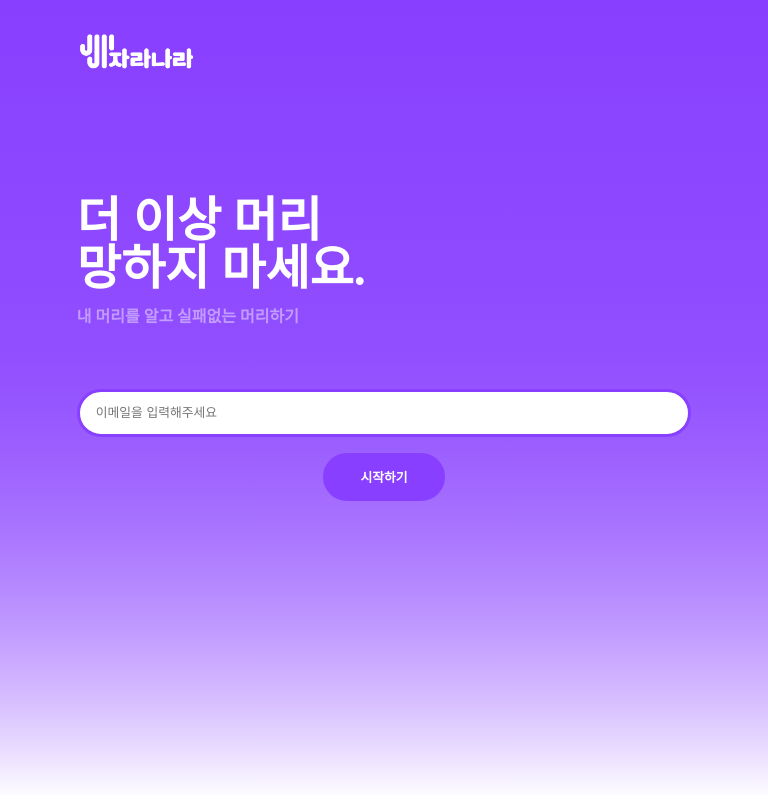
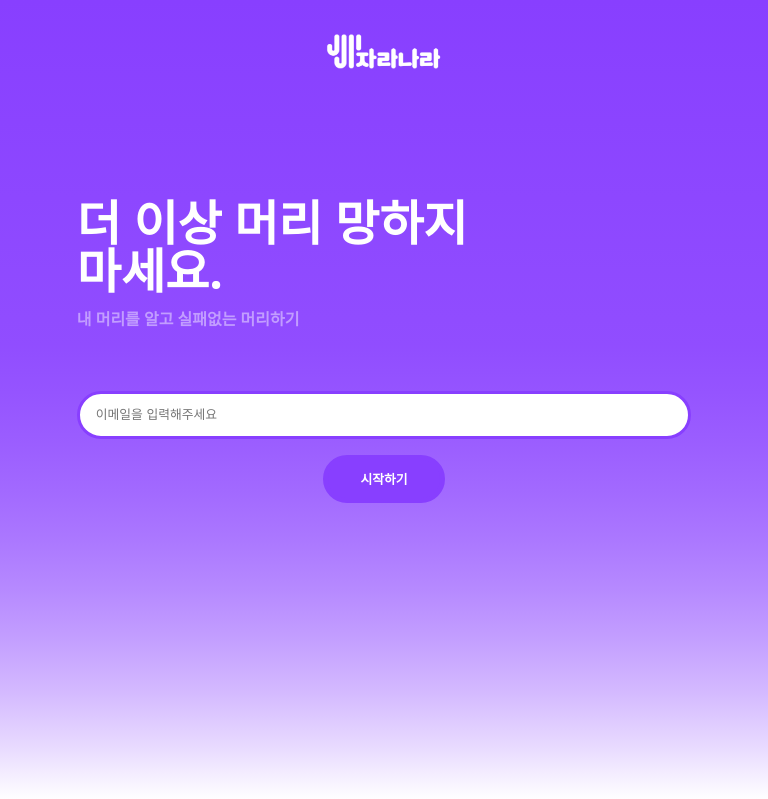
Before and after one commit to hamo-o/Practice-Design-Studio, a Django app: page / in a window 768 px wide. Shown: the top 799 px of the page. Run offline with Django 4.2, Linux system fonts and the light colour scheme; some web fonts are replaced.

Commit message:
design: change font, UI

```diff
--- a/logins/templates/home.html
+++ b/logins/templates/home.html
@@ -13,11 +13,9 @@
     <div class="container">
       <section class="home">
         <div class="home-contents">
-          <img
-            class="logo home-logo"
-            src="{% static 'img/logo.png' %}"
-            alt=""
-          />
+          <div class="logo-wrapper">
+            <img class="logo" src="{% static 'img/logo.png' %}" alt="" />
+          </div>
           <div class="home-cta">
             <div class="home-title">더 이상 머리 망하지 마세요.</div>
             <div class="home-subtitle">내 머리를 알고 실패없는 머리하기</div>
--- a/static/css/home.css
+++ b/static/css/home.css
@@ -46,13 +46,17 @@ section {
 
   display: flex;
   flex-direction: column;
-  align-items: center;
   gap: 10rem;
 }
 
+.logo-wrapper {
+  position: sticky;
+  top: 0;
+}
+
 .logo {
-  width: 350px;
-  padding: 2rem 5rem 2rem;
+  width: 180px;
+  padding: 2rem 0 2rem;
 
   align-self: flex-start;
 }
@@ -66,9 +70,9 @@ section {
 }
 
 .home-title {
-  font-family: 'Cafe24Ssurround';
+  /* font-family: 'Cafe24Ssurround'; */
   font-size: 4rem;
-  font-weight: bold;
+  font-weight: 900;
 
   color: white;
 }
@@ -76,7 +80,7 @@ section {
 .home-subtitle {
   padding: 1rem;
 
-  font-family: 'Cafe24Ssurround';
+  /* font-family: 'Cafe24Ssurround'; */
   font-size: 1.5rem;
   font-weight: 600;
 
@@ -84,7 +88,10 @@ section {
 }
 
 .home-form {
+  width: 100%;
   padding: 3rem 0 3rem;
+
+  text-align: center;
 }
 
 .home-input {
@@ -142,12 +216,12 @@ section {
   }
 
   .home-title {
-    width: 50vw;
+    width: 55vw;
     word-break: keep-all;
 
     align-self: flex-start;
 
-    font-family: 'Cafe24Ssurround';
+    /* font-family: 'Cafe24Ssurround'; */
     font-size: 3rem;
     font-weight: bold;
 
@@ -158,7 +232,7 @@ section {
     padding: 1rem 0 1rem;
     align-self: flex-start;
 
-    font-family: 'Cafe24Ssurround';
+    /* font-family: 'Cafe24Ssurround'; */
     font-size: 1rem;
     font-weight: 600;
 
```
Also changed, not shown: other parts of static/css/home.css (+69 -2 lines), static/img/logo-color.png (added).
